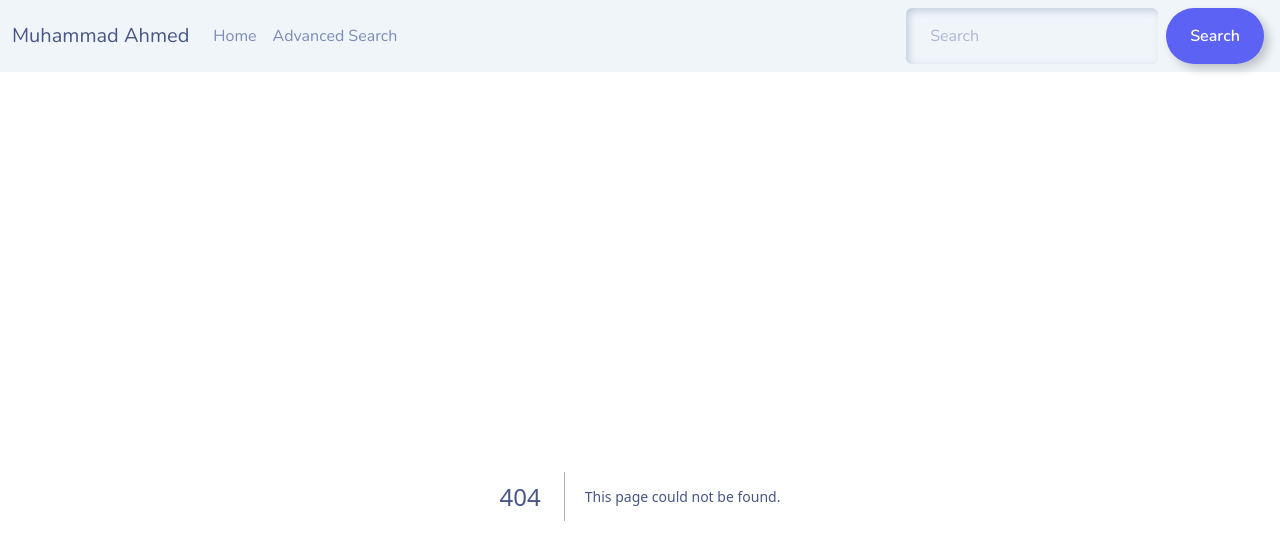
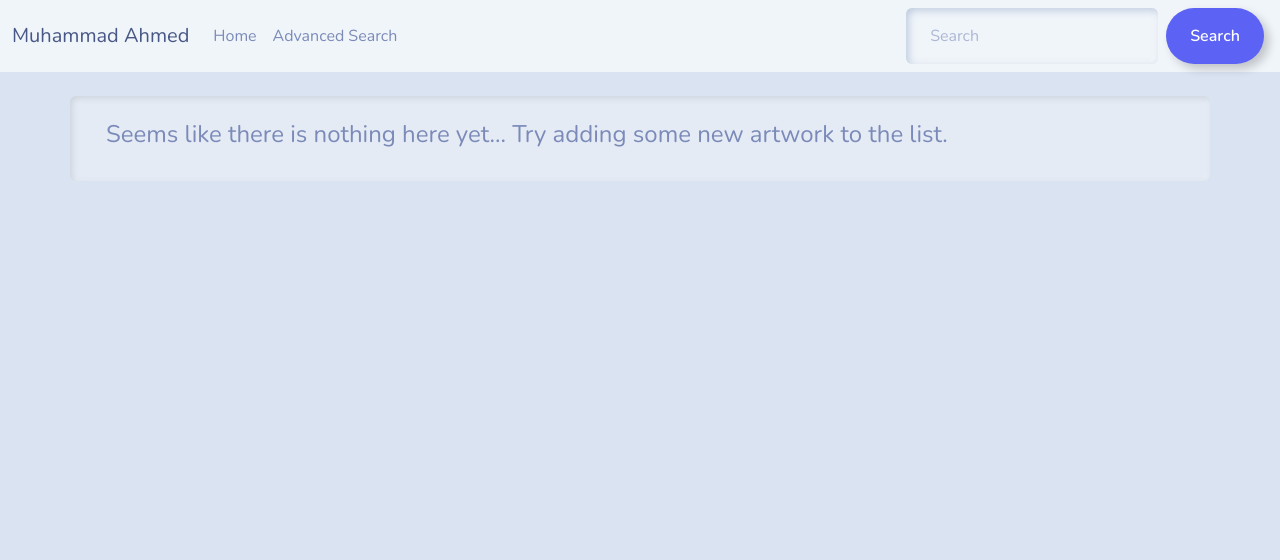
Before and after one commit to 4zad/art-search-tool-nextjs, a Next.js app: page /favorites in a window 1280 px wide. Before the commit this address had no page. Shown: the top 560 px of the page. Built offline with nearby package versions, Linux system fonts and the light colour scheme.

Commit message:
feature: created '/favorites' route and initialized page to hold a list of user's favorited artwork
Signed-off-by: Muhammad Ahmed <mahmed.4zad@gmail.com>

```diff
--- /dev/null
+++ b/pages/favorites.js
@@ -0,0 +1,70 @@
+import { useEffect, useState } from 'react';
+import { useAtom } from 'jotai';
+import { favoritesAtom } from '../globals/store';
+
+import { Card, Col, Pagination, Row } from 'react-bootstrap';
+import ArtworkCard from '../components/ArtworkCard';
+
+import { PER_PAGE } from '../globals/data';
+
+export default function Favorites() {
+  const [favoritesList, setFavoritesList] = useAtom(favoritesAtom); // holds IDs of all artwork in the favorites list
+  const [page, setPage] = useState(1); // holds current page number
+  const [artworkList, setArtworkList] = useState([]); // holds 2D array of values where each index in the outer array is a page and each index in the inner array is a artwork object ID number from the favorites list
+
+  const previousPage = () => {
+    if (page > 1) {
+      setPage((currentValue) => currentValue - 1);
+    }
+  };
+
+  const nextPage = () => {
+    if (page < artworkList.length || !(data.length < PER_PAGE)) {
+      setPage((currentValue) => currentValue + 1);
+    }
+  };
+
+  useEffect(() => {
+    if (favoritesList.length > 0) {
+      // splitting the 'favoritesList' into separate arrays of length of items on each page, 'PER_PAGE'
+      let results = [];
+      for (let i = 0; i < favoritesList.length; i += PER_PAGE) {
+        const chunk = favoritesList.slice(i, i + PER_PAGE);
+        results.push(chunk);
+      }
+
+      setArtworkList(results);
+      setPage(1);
+    }
+  }, [favoritesList]);
+
+  return (
+    <>
+      <Row className='gy-4'>
+        {artworkList.length > 0 ? (
+          artworkList[page - 1].map((objID) => (
+            <Col lg={3} key={objID}>
+              <ArtworkCard objectID={objID} />
+            </Col>
+          ))
+        ) : (
+          <Card>
+            <Card.Body>
+              <h4>Seems like there is nothing here yet... Try adding some new artwork to the list.</h4>
+            </Card.Body>
+          </Card>
+        )}
+      </Row>
+
+      <Row className='gy-4'>
+        {artworkList.length > 0 ? (
+          <Pagination /*size='lg'*/>
+            <Pagination.Prev onClick={() => previousPage()} />
+            <Pagination.Item active>{page}</Pagination.Item>
+            <Pagination.Next onClick={() => nextPage()} />
+          </Pagination>
+        ) : null}
+      </Row>
+    </>
+  );
+}
```
